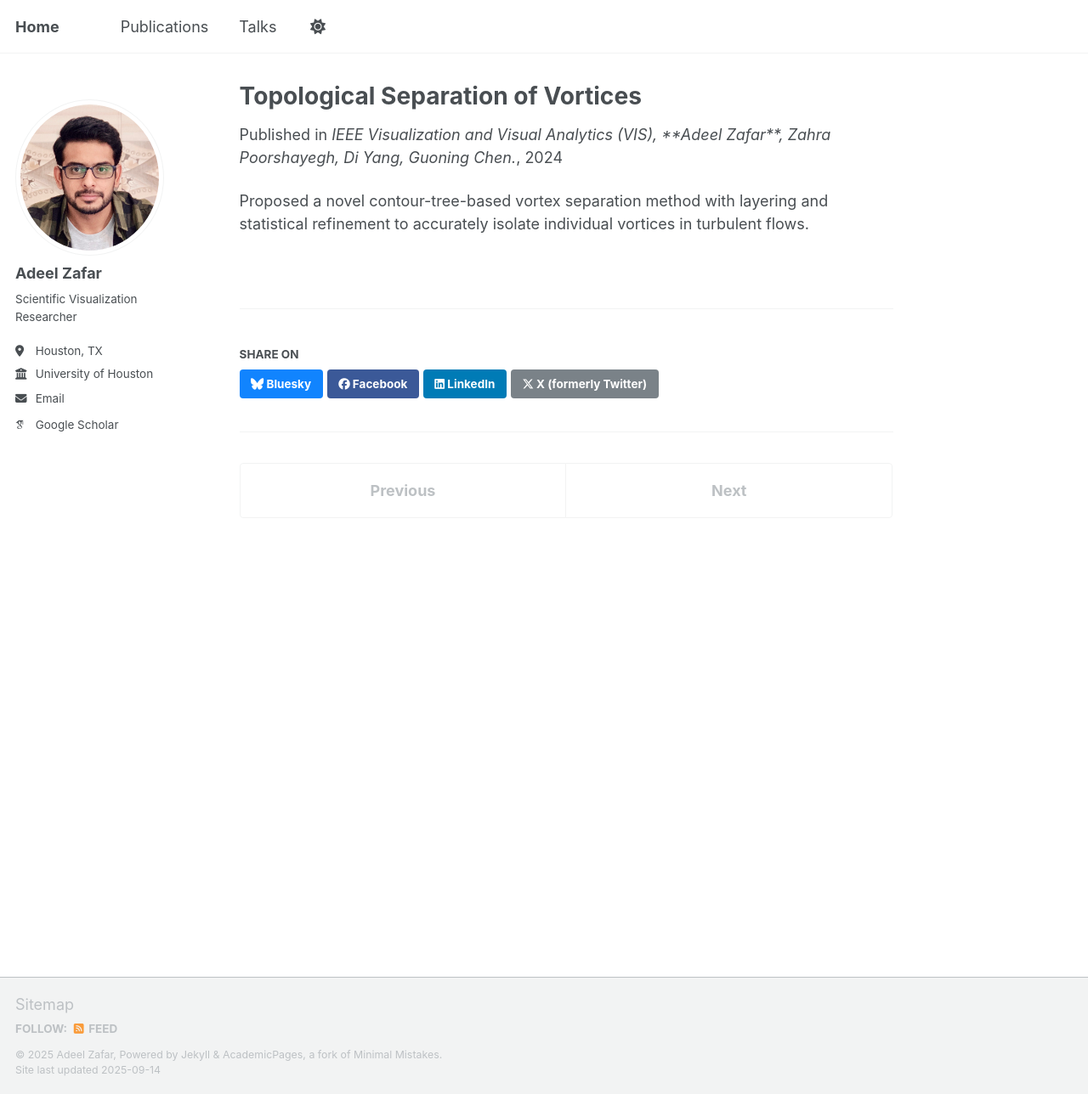
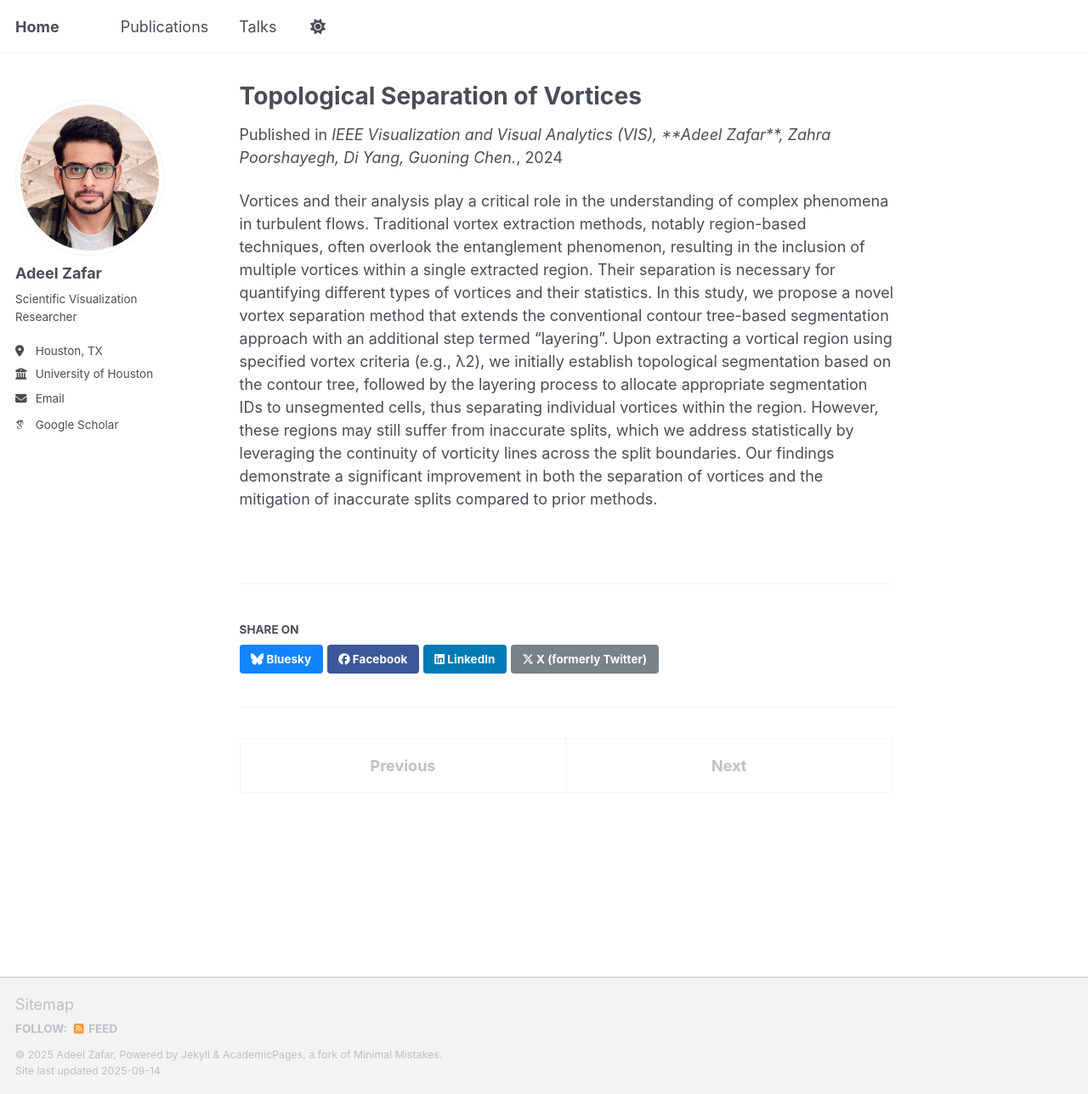
Before and after one commit to adeelz92/adeelz92.github.io, a Jekyll site: the page built from _publications/2024-01-VIS.md, in a window 1280 px wide and 1288 px high. Shown: the whole window at 85% size. Built offline with Jekyll 4.4.1, drawn with Linux system fonts in a browser that asks for light colours; some web fonts are replaced; a script that is not in the unit is left out.

Commit message:
Update 2024-01-VIS.md

```diff
--- a/_publications/2024-01-VIS.md
+++ b/_publications/2024-01-VIS.md
@@ -2,8 +2,9 @@
 title: "Topological Separation of Vortices"
 collection: publications
 category: conferences
+excerpt: 'Proposed a novel contour-tree-based vortex separation method with layering and statistical refinement to accurately isolate individual vortices in turbulent flows.'
 date: 2024/10/13
 venue: 'IEEE Visualization and Visual Analytics (VIS), **Adeel Zafar**, Zahra Poorshayegh, Di Yang, Guoning Chen.'
 paperurl: 'https://arxiv.org/abs/2407.03384'
 ---
-Proposed a novel contour-tree-based vortex separation method with layering and statistical refinement to accurately isolate individual vortices in turbulent flows.
+Vortices and their analysis play a critical role in the understanding of complex phenomena in turbulent flows. Traditional vortex extraction methods, notably region-based techniques, often overlook the entanglement phenomenon, resulting in the inclusion of multiple vortices within a single extracted region. Their separation is necessary for quantifying different types of vortices and their statistics. In this study, we propose a novel vortex separation method that extends the conventional contour tree-based segmentation approach with an additional step termed "layering". Upon extracting a vortical region using specified vortex criteria (e.g., λ2), we initially establish topological segmentation based on the contour tree, followed by the layering process to allocate appropriate segmentation IDs to unsegmented cells, thus separating individual vortices within the region. However, these regions may still suffer from inaccurate splits, which we address statistically by leveraging the continuity of vorticity lines across the split boundaries. Our findings demonstrate a significant improvement in both the separation of vortices and the mitigation of inaccurate splits compared to prior methods.
```
